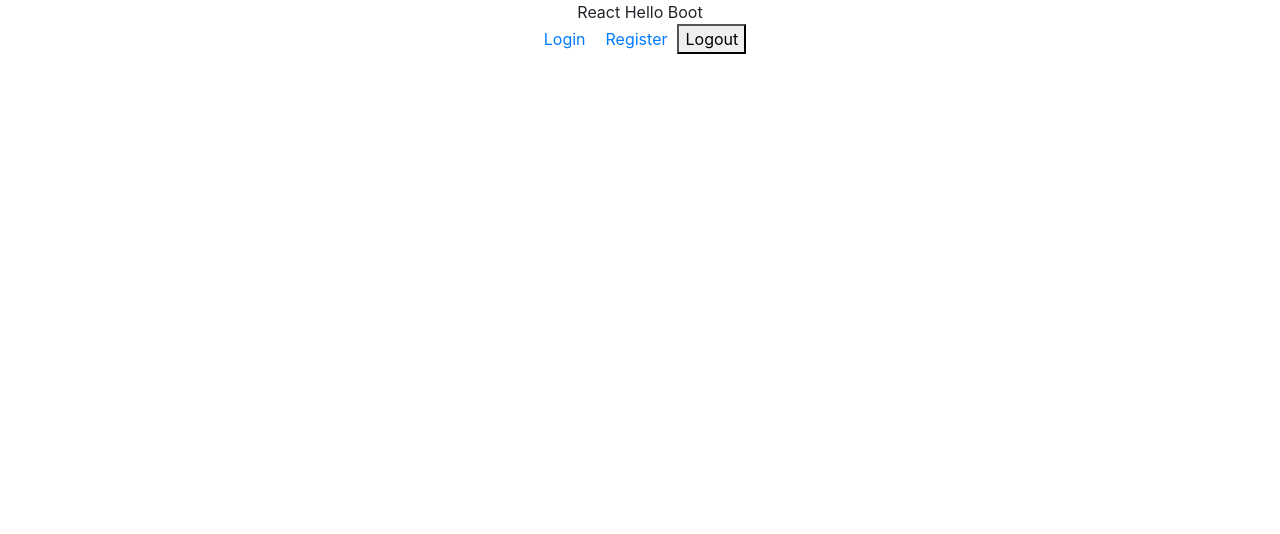
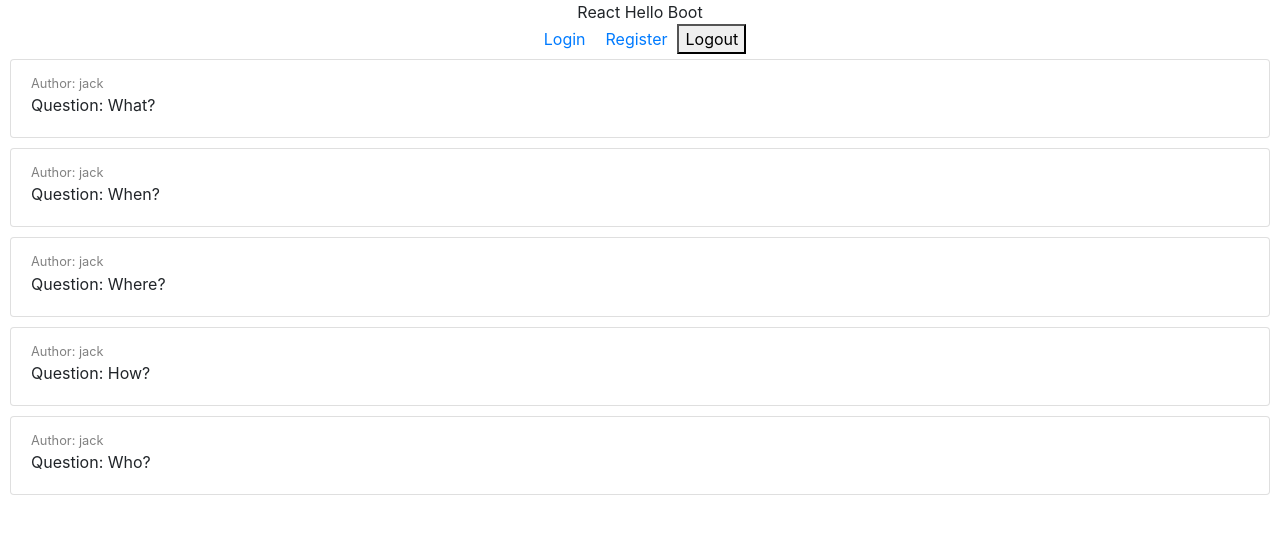
Before and after one commit to b-bly/ask-me-anything, a React (Create React App) app in the folder src/main/app/: page / in a window 1280 px wide. Shown: the top 534 px of the page. Built offline with nearby package versions, Linux system fonts and the light colour scheme.

Commit message:
Question list frontend basic setup complete.

```diff
--- a/src/main/app/package.json
+++ b/src/main/app/package.json
@@ -8,7 +8,8 @@
     "react-dom": "^16.7.0",
     "react-router-dom": "^4.3.1",
     "react-scripts": "^2.1.3",
-    "reactstrap": "^7.0.2"
+    "reactstrap": "^7.1.0",
+    "styled-components": "^4.1.3"
   },
   "scripts": {
     "start": "react-scripts start",
--- a/src/main/app/src/App.js
+++ b/src/main/app/src/App.js
@@ -8,9 +8,9 @@ import { getCurrentUser } from './util/APIUtils'
 import { ACCESS_TOKEN } from './constants'
 
 // Components
-import Home from './Home'
-import Login from './Login'
-import Register from './Register'
+import Home from './Scenes/Home'
+import Login from './Scenes/User/Login'
+import Register from './Scenes/User/Register'
 
 class App extends Component {
   constructor(props) {
@@ -88,7 +88,7 @@ class App extends Component {
         >Logout</button>
 
         <Switch>
-          <Route exact path="/client/forbidden"
+          <Route exact path="/"
             render={(props) => <Home />}>
           </Route>
           <Route path="/client/login"
--- a/src/main/app/src/Home.js
+++ b/src/main/app/src/Scenes/Home.js
@@ -1,4 +1,7 @@
 import React, {Component} from 'react'
+
+// Components
+import List from './QAndA/List'
 
 class Home extends Component {
 
@@ -6,8 +9,9 @@ class Home extends Component {
     return (
       <div className="App">
         <div>
-        Home
+
         </div>
+        <List />
 
       </div>
     );
--- /dev/null
+++ b/src/main/app/src/Scenes/QAndA/List.js
@@ -0,0 +1,44 @@
+import React, { Component, Fragment } from 'react'
+
+
+// Components
+import Questions from './Questions'
+import Question from './Question'
+
+class List extends Component {
+  constructor(props) {
+    super(props)
+
+  }
+
+  componentDidMount() {
+
+  }
+
+
+  render() {
+    const questions = ['What?', 'When?', 'Where?', 'How?', 'Who?']
+    return (
+      <div>
+        <Questions questions={questions}>
+
+       {/* Any props that are passed to children in the Parent Questions component go in the
+       () on the next line and then can be used as props in child Question or other
+       components */}
+
+          {() => (
+            questions.map((question, i) =>
+              <Fragment key={i.toString()}>
+                <Questions.Question question={question} />
+              </Fragment>
+            )
+          )}
+
+        </Questions>
+        {/* show questions */}
+      </div>
+    )
+  }
+}
+
+export default List
--- /dev/null
+++ b/src/main/app/src/Scenes/QAndA/List.md
@@ -0,0 +1,54 @@
+List documentation
+
+This is a new way of organizing wrapper components I found at
+https://itnext.io/using-advanced-design-patterns-to-create-flexible-and-reusable-react-components-part-3-render-d7517dfe72bc
+
+
+
+How props are passed to props.children
+
+class List extends Component {
+...
+
+  render() {
+    const questions = ['What?', 'When?', 'Where?', 'How?', 'Who?']
+    return (
+      <div>
+        <Questions questions={questions}>
+
+       {/* Any props that are passed to children in the Parent Questions component go in the
+       () on the next line and then can be used as props in child Question or other
+       components */}
+
+          {(example) => (
+            questions.map((question, i) =>
+              <Fragment key={i.toString()}>
+                <Questions.Question question={question} />
+              </Fragment>
+            )
+          )}
+
+        </Questions>
+        {/* show questions */}
+      </div>
+    )
+  }
+}
+
+class Questions extends Component {
+
+  // implemented as Questions.Question in List.js
+  static Question = Question
+
+  render() {
+    const example = 'Hello'
+    return (
+      <div>
+      {/* now example is available in List component */}
+        {this.props.children(example)}
+      </div>
+    )
+  }
+}
+
+export default Questions
--- /dev/null
+++ b/src/main/app/src/Scenes/QAndA/Question.js
@@ -0,0 +1,26 @@
+import React, { Fragment } from 'react'
+
+// Style
+import {
+  CardText, CardBody,
+  CardSubtitle, Button
+} from 'reactstrap';
+import { StyledCard, StyledCardSubtitle } from './QuestionStyle'
+
+const Question = (props) => {
+
+  return (
+    <StyledCard>
+      <CardBody>
+        <StyledCardSubtitle>
+          Author: jack
+        </StyledCardSubtitle>
+        <CardText>
+          Question: {props.question}
+        </CardText>
+      </CardBody>
+    </StyledCard>
+  )
+}
+
+export default Question
--- /dev/null
+++ b/src/main/app/src/Scenes/QAndA/QuestionStyle.js
@@ -0,0 +1,13 @@
+//Style
+import styled from 'styled-components'
+import { Card, CardSubtitle } from 'reactstrap'
+
+export const StyledCard =  styled(Card) `
+  margin: 5px 10px
+  text-align: left
+`
+
+export const StyledCardSubtitle = styled(CardSubtitle) `
+  font-size: .8rem;
+  color: gray;
+`
--- /dev/null
+++ b/src/main/app/src/Scenes/QAndA/Questions.js
@@ -0,0 +1,25 @@
+import React, { Component } from 'react'
+//Components
+import Question from './Question'
+
+const container = {
+  display: 'flex',
+  flexDirection: 'column'
+}
+
+class Questions extends Component {
+  constructor() {
+    super()
+  }
+  static Question = Question
+
+  render() {
+    return (
+      <div style={container}>
+        {this.props.children()}
+      </div>
+    )
+  }
+}
+
+export default Questions
--- a/src/main/app/src/Register.js
+++ b/src/main/app/src/Scenes/User/Login.js
@@ -1,6 +1,7 @@
 import React, { Component } from 'react';
-import { signup } from './util/APIUtils';
+import { login } from '../../util/APIUtils';
 import './Login.css'
+import { ACCESS_TOKEN } from '../../constants'
 
 import { Button, Card, Form, FormGroup, Label, Input, FormText } from 'reactstrap';
 
@@ -14,13 +15,11 @@ const formButtonStyle = {
 
 }
 
-class Register extends Component {
+class Login extends Component {
   constructor(props) {
     super(props);
     this.state = {
-      username: '',
-      email: '',
-      name: '',
+      usernameOrEmail: '',
       password: '',
     }
     this.handleSubmit = this.handleSubmit.bind(this);
@@ -35,12 +34,17 @@ class Register extends Component {
 
   handleSubmit(event) {
     event.preventDefault();
-    const signupRequest = { ...this.state }
+    const loginRequest = {
+      usernameOrEmail: this.state.usernameOrEmail,
+      password: this.state.password,
+    }
+    login(loginRequest)
+      .then(response => {
+        // store auth token
+        localStorage.setItem(ACCESS_TOKEN, response.accessToken);
 
-    signup(signupRequest)
-      .then(response => {
-        // redirects to login
-        this.props.history.push("/login");
+        // redirects home
+        this.props.onLogin();
       }).catch(error => {
         console.log(error);
 
@@ -52,29 +56,14 @@ class Register extends Component {
     return (
       <div className="container">
         <Card className="card-login">
-          <p>Sign up:</p>
+        <p>Login:</p>
           <Form className="login-form" onSubmit={this.handleSubmit}>
             <FormGroup >
               <Label>
                 Username:
-              </Label>
-              <Input type="text" value={this.state.username} onChange={this.handleChange} name="username" />
+          </Label>
+              <Input type="text" value={this.state.usernameOrEmail} onChange={this.handleChange} name="usernameOrEmail" />
             </FormGroup>
-
-            <FormGroup >
-              <Label>
-                Name:
-              </Label>
-              <Input type="text" value={this.state.name} onChange={this.handleChange} name="name" />
-            </FormGroup>
-
-            <FormGroup >
-              <Label>
-                Email:
-              </Label>
-              <Input type="email" value={this.state.email} onChange={this.handleChange} name="email" />
-            </FormGroup>
-
             <FormGroup >
               <Label>
                 Password:
@@ -91,4 +80,4 @@ class Register extends Component {
   }
 }
 
-export default Register;
+export default Login;
--- a/src/main/app/src/Login.js
+++ b/src/main/app/src/Scenes/User/Register.js
@@ -1,7 +1,6 @@
 import React, { Component } from 'react';
-import { login } from './util/APIUtils';
+import { signup } from '../../util/APIUtils';
 import './Login.css'
-import { ACCESS_TOKEN } from './constants'
 
 import { Button, Card, Form, FormGroup, Label, Input, FormText } from 'reactstrap';
 
@@ -15,11 +14,13 @@ const formButtonStyle = {
 
 }
 
-class Login extends Component {
+class Register extends Component {
   constructor(props) {
     super(props);
     this.state = {
-      usernameOrEmail: '',
+      username: '',
+      email: '',
+      name: '',
       password: '',
     }
     this.handleSubmit = this.handleSubmit.bind(this);
@@ -34,17 +35,12 @@ class Login extends Component {
 
   handleSubmit(event) {
     event.preventDefault();
-    const loginRequest = {
-      usernameOrEmail: this.state.usernameOrEmail,
-      password: this.state.password,
-    }
-    login(loginRequest)
+    const signupRequest = { ...this.state }
+
+    signup(signupRequest)
       .then(response => {
-        // store auth token
-        localStorage.setItem(ACCESS_TOKEN, response.accessToken);
-
-        // redirects home
-        this.props.onLogin();
+        // redirects to login
+        this.props.history.push("/login");
       }).catch(error => {
         console.log(error);
 
@@ -56,14 +52,29 @@ class Login extends Component {
     return (
       <div className="container">
         <Card className="card-login">
-        <p>Login:</p>
+          <p>Sign up:</p>
           <Form className="login-form" onSubmit={this.handleSubmit}>
             <FormGroup >
               <Label>
                 Username:
-          </Label>
-              <Input type="text" value={this.state.usernameOrEmail} onChange={this.handleChange} name="usernameOrEmail" />
+              </Label>
+              <Input type="text" value={this.state.username} onChange={this.handleChange} name="username" />
             </FormGroup>
+
+            <FormGroup >
+              <Label>
+                Name:
+              </Label>
+              <Input type="text" value={this.state.name} onChange={this.handleChange} name="name" />
+            </FormGroup>
+
+            <FormGroup >
+              <Label>
+                Email:
+              </Label>
+              <Input type="email" value={this.state.email} onChange={this.handleChange} name="email" />
+            </FormGroup>
+
             <FormGroup >
               <Label>
                 Password:
@@ -80,4 +91,4 @@ class Login extends Component {
   }
 }
 
-export default Login;
+export default Register;
```
Also changed, not shown: src/main/app/src/Scenes/User/Login.css (renamed from src/main/app/src/Login.css), 1 other file (tests, documents, lock files or other folders).
